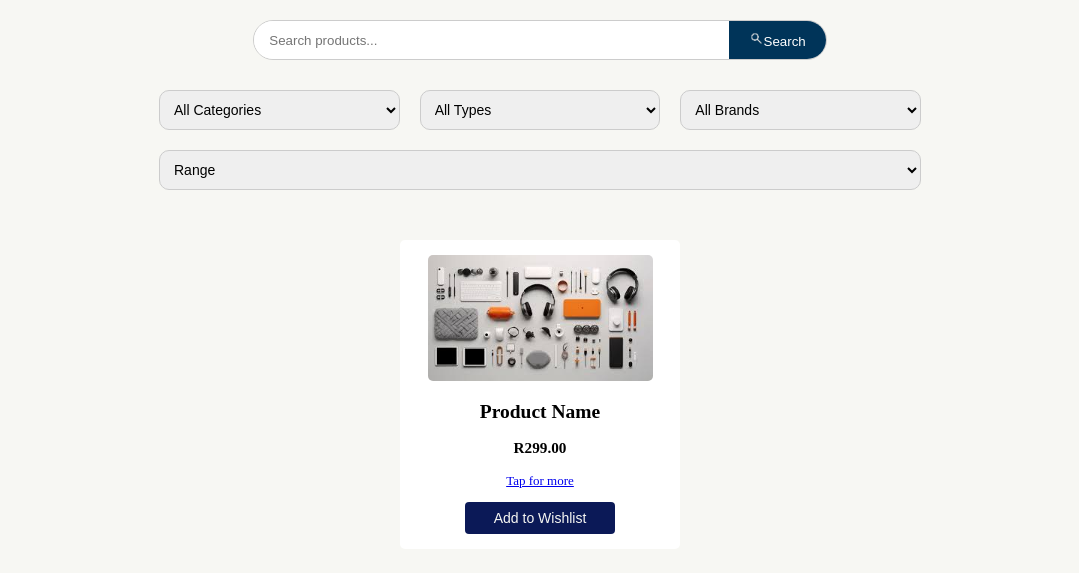
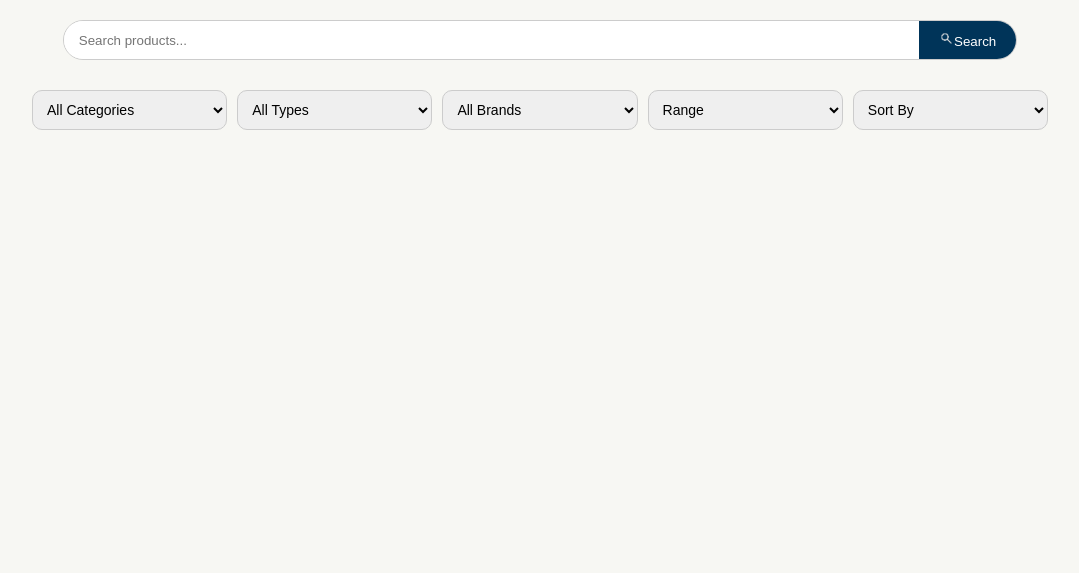
Before and after one commit to RyanlLiao/The-Superkeys, a PHP site: page /products.php in a window 1280 px wide. Shown: the part 183-756 px from the top of the page, without its empty margins (100-1179 px from the left). Run offline with PHP 8.4, Linux system fonts and the light colour scheme.

Commit message:
Mostly Complete Products page

```diff
--- a/css/products.css
+++ b/css/products.css
@@ -69,7 +69,7 @@ body {
     border: 1px solid #ccc;
     border-radius: 25px;
     overflow: hidden;
-    width: 45%;
+    width: 75%;
 }
 
 .search-box input[type="text"] {
@@ -98,9 +98,9 @@ body {
 .filters {
     display: flex;
     flex-wrap: wrap;
-    gap: 20px;
+    gap: 10px;
     margin: 30px auto;
-    width: 60%;
+    width: 80%;
     justify-content: center;
 }
 
@@ -111,20 +111,19 @@ body {
     border-radius: 10px;
     font-size: 14px;
     outline: none;
+    cursor: pointer;
 }
 
 .product-container {
     max-width: 1600px;
     margin: 10px auto;
-    padding: 20px;
+    padding: 10px;
     display: flex;
     justify-content: center;
 
 }
 
 .product-grid {
-    /* display: grid;
-    grid-template-columns: repeat(auto-fill, minmax(200px, 1fr)); */
     display: flex;
     flex-wrap: wrap;
     justify-content: center;
@@ -162,7 +161,7 @@ body {
 .add{
     width: 60%;
     padding: 8px;
-    background-color: #0B1957;
+    background-color: #003459;
     color: #F7F7F3;
     border: none;
     font-size: 14px;
@@ -170,3 +169,42 @@ body {
     cursor: pointer;
     transition: background-color 0.3s ease;
 }
+
+.add:hover{
+    background-color: #00243D;
+}
+
+.product h2,
+.product h3,
+.product p {
+    margin: 10px 0;
+    font-family: 'Segoe UI', sans-serif;
+    color: #333;
+}
+
+.product h2 {
+    font-size: 1.2rem;
+    font-weight: 600;
+}
+
+.product h3 {
+    font-size: 1rem;
+    font-weight: 500;
+
+}
+
+.product p {
+    font-size: 0.9rem;
+    color: #7b7979;
+    text-decoration: none;
+    cursor: pointer;
+}
+
+.product a {
+    text-decoration: none;
+
+}
+
+.product a:hover {
+    color: #003459;
+}
--- a/js/products.js
+++ b/js/products.js
@@ -1,72 +1,63 @@
-var a_key = 'bee2edb3fb146ef46d8bcdf1ec4cf9f7';
-var s_num = 'u24730841';
+var a_key = 'f61891d740ceb2539535bd06a1c7936f';
 
 function displayProducts(data) {
     console.log("Displaying products")
-    var container = document.getElementById("product-list");
-    // var container = document.getElementById("product-grid");
+    var container = document.querySelector(".product-grid");
     if (!container) {
-        console.error("Product list container not found");
+        console.error("Product grid container not found");
         return;
     }
 
     container.innerHTML = "";
 
+    console.log(data);
+
     for (var i = 0; i < data.length; i++) {
         var product = data[i];
-        var price = (product.final_price);
-        console.log(product.brand);
+
+         var images = JSON.parse(product.images);
+         var mainImage = images.length > 0 ? images[0] : "img/placeholder.jpg";
+
         var card = ''
             + '<div class="product">'
-            + ' <a href="view.php?id=' + product.id + '"><img src="' + product.image_url + '"alt="' + product.title + '" class="productImg"></a>'
-            + '<p style = "font-size: large; font-family: Monaco; ">' + product.title + ' <br><br> ~Brand: ' + product.brand + '</p>'
-            + '<p style = "font-size: large; font-family: Monaco; ">' + currentCurrency + ' ' + price + '</p>'
-            + '<div class="product-actions">'
-            + '<a href="cart.php"><button class="add-to-cart"><img src="img/cart1.png" class="icon"> Add to Cart</button></a>'
-            + '<a href="wishlist.php"><button class="wishlist"><img src="img/heartV.png" class="icon"> Wishlist</button></a>'
-            + '</div>'
+            + '<a href="view.php?id=' +  product.product_id + '"><img src="' + mainImage + '"alt="' + product.product_name + '" class="productImg"></a>'
+            + '<a href="view.phpid=' + product.product_id + '"><h2>' + product.product_name + '</h2> </a>'
+            + '<h3>R' + product.price + '</h3>'
+            + '<a href="view.php?id=' + product.product_id + '"> <p>Tap for more</p> </a>'
+            + '<a href="wishlist.php"><button class = "add">Add to Wishlist</button></a>'
             + '</div>';
+        //edit add to wishlist functionality
         container.innerHTML += card;
     }
 
-    var currentTheme = localStorage.getItem("theme");
-    if (currentTheme) {
-        setTheme(currentTheme);
-    }
-
-    hideLoader();
 }
 
 function fetchProducts() {
-    showLoader();
 
-    var searchInput = document.getElementById("search-input").value.toLowerCase();
-    var brandFilter = document.getElementById("brand-filter").value;
-    var priceFilter = document.getElementById("price-filter").value;
-    var sortOption = document.getElementById("sortBtn").value;
-    var countryFilter = document.getElementById("country-filter").value;
+    var searchInput = document.querySelector(".search-box input[name='q']").value.toLowerCase();
+    var categoryFilter = document.querySelector("select[name='category']").value;
+    var typeFilter = document.querySelector("select[name='type']").value;
+    var brandFilter = document.querySelector("select[name='brand']").value;
+    var priceFilter = document.querySelector("select[name='filter-by-price']").value;
+    var sortByPrice = document.querySelector("select[name='sort-by-price']").value;
 
-    var sortField = "title";
-    var sortOrder = "ASC";
+    // var sortField = "title";
+    // var sortOrder = "ASC";
 
-    if (sortOption === "Price: Low to High") {
-        sortField = "final_price";
-        sortOrder = "ASC";
-    } else if (sortOption === "Price: High to Low") {
-        sortField = "final_price";
-        sortOrder = "DESC";
-    } else if (sortOption === "Newest Arrivals") {
-        sortField = "date_first_available";
-        sortOrder = "DESC";
-    }
+    // if (sortPrice === "Low to High") {
+    //     sortField = "final_price";
+    //     sortOrder = "ASC";
+    // } else if (sortOption === "High to Low") {
+    //     sortField = "final_price";
+    //     sortOrder = "DESC";
+    // }
+
+    // AMAAIIIIII!!!!????
 
     var requestBody = {
+        type: "Products",
         apikey: a_key,
-        type: "GetAllProducts",
-        return: ["id", "brand", "title", "image_url", "department", "final_price", "country_of_origin", "date_first_available", "categories"],
-        limit: 50,
-        sort: sortField,
-        order: sortOrder
+        return: "*"
     };
 
     if (searchInput) {
@@ -79,7 +70,7 @@ function fetchProducts() {
 
 
     var xhr = new XMLHttpRequest();
-    xhr.open("POST", "../../api.php", true);
+    xhr.open("POST", "/CompareIt/The-Superkeys/api.php", true);
 
     xhr.onreadystatechange = function () {
 
@@ -87,52 +78,30 @@ function fetchProducts() {
 
         if (xhr.readyState == 4 && xhr.status == 200) {
             console.log("condition accepted");
+            console.log("Raw response: ", xhr.responseText);
+
 
             var response = JSON.parse(xhr.responseText);
             console.log(response);
             if (response.status == 'success') {
                 var data = response.data;
 
-                if (priceFilter === "Under R1000") {
-                    data = data.filter(function (p) { return p.final_price < 1000; });
-                } else if (priceFilter === "R1000 - R1500") {
-                    data = data.filter(function (p) { return p.final_price >= 1000 && p.final_price <= 1500; });
-                } else if (priceFilter === "Above R1500") {
-                    data = data.filter(function (p) { return p.final_price > 1500; });
-                }
-
-                if (brandFilter && brandFilter !== "Filter by Brand") {
-                    data = data.filter(function (p) {
-                        return p.brand && p.brand.toLowerCase() === brandFilter.toLowerCase();
-                    });
-                }
-
-                if (countryFilter && countryFilter !== "Filter by Country") {
-                    data = data.filter(function (p) {
-                        return p.country_of_origin && p.country_of_origin.toLowerCase() === countryFilter.toLowerCase();
-                    });
-                }
+                //FILTER LOGIC
 
                 console.log("condition accepted");
-                // products = response.data;
                 products = data;
 
-                // console.log(products[1].final_price);
-                // console.log(products[1].title);
                 console.log("Products fetched, calling DISPLAY");
 
                 displayProducts(products);
 
-                //fetchConversionRates();
             } else {
                 console.log("API returned error:", response.message);
-                // hideLoader();
             }
         } else {
             console.log("Failed to fetch products. Status:", xhr.status, xhr.readyState);
-            // hideLoader();
         }
-        hideLoader();
+
     };
 
     xhr.send(JSON.stringify(requestBody));
@@ -140,49 +109,15 @@ function fetchProducts() {
 
 window.onload = function () {
     console.log("Page loaded. Fetching products...");
-
-    var apikey = localStorage.getItem("apikey");
-  var username = localStorage.getItem("username");
-
-  if (!apikey || !username) {
-      window.location.href = "login.php";
-      return;
-  }
-
-  var userDisplay = document.getElementById("user-display");
-  var userLink = document.getElementById("user-link");
-
-  if (userDisplay && userLink) {
-      userDisplay.style.display = "inline-block";
-      userLink.textContent = "Welcome, " + username
-  }
-
-  document.getElementById("logout-link").style.display = "inline-block";
-  document.getElementById("signup-link").style.display = "none";
-  document.getElementById("login-link").style.display = "none";
-
     fetchProducts();
 
-    var currencySelector = document.getElementById("currency-selector");
 
-    document.getElementById("search-input").addEventListener("keyup", function (event) {
-        if (event.keyCode === 13) fetchProducts();
-    });
-    loadFilterOptions();
-
-    document.getElementById("brand-filter").addEventListener("change", fetchProducts);
-    document.getElementById("price-filter").addEventListener("change", fetchProducts);
-    document.getElementById("sortBtn").addEventListener("change", fetchProducts);
-    document.getElementById("country-filter").addEventListener("change", fetchProducts);
-
-
-    if (currencySelector) {
-        currencySelector.addEventListener("change", function () {
-            currentCurrency = this.value;
-            displayProducts(products);
-        });
-    } else {
-        console.error("Currency selector not found");
-    }
+    // document.getElementById("search-input").addEventListener("keyup", function (event) {
+    //     if (event.keyCode === 13) fetchProducts();
+    // });
+    // document.getElementById("brand-filter").addEventListener("change", fetchProducts);
+    // document.getElementById("price-filter").addEventListener("change", fetchProducts);
+    // document.getElementById("sortBtn").addEventListener("change", fetchProducts);
+    // document.getElementById("country-filter").addEventListener("change", fetchProducts);
 
 };
--- a/products.php
+++ b/products.php
@@ -43,30 +43,28 @@
                 <option value="sony">Sony</option>
             </select>
 
-            <select name="sort-by-price">
+            <select name="filter-by-price">
                 <option value="">Range</option>
                 <option value="100-200">100-200</option>
                 <option value="200-300">200-300</option>
                 <option value="300-400">300-400</option>
             </select>
+
+            <!-- WHAT PRICE ARE THESE BASED OFF OF ... minimum price -->
+
+            <select name="sort-by-price">
+                <option value="">Sort By</option>
+                <option value="ASC">Low to High</option>
+                <option value="DESC">High to Low</option>
+            </select>
     </div>
 </div>
 
-<div class ="product-ontainer">
-    <div class = "product-grid" >
-
-    <div class="product">
-        <a href="view.php"><img src="img/accessories.jpg" alt="Product 1" class="productImg"> </a>
-        <h2>Product Name</h2>
-        <h3>R299.00</h3>
-        <a href="view.php"> <p>Tap for more</p> </a>
-        <button class = "add">Add to Wishlist</button>
-    </div>
-
-    </div>
+<div class ="product-container">
+    <div class = "product-grid" ></div>
 </div>
+<script src = "js\products.js"></script>
+</body>
 
 
-
-</body>
 </html>
```
Also changed, not shown: topRated.php (+10 -0 lines), view.php (+10 -0 lines), img/placeholder.png (added).
